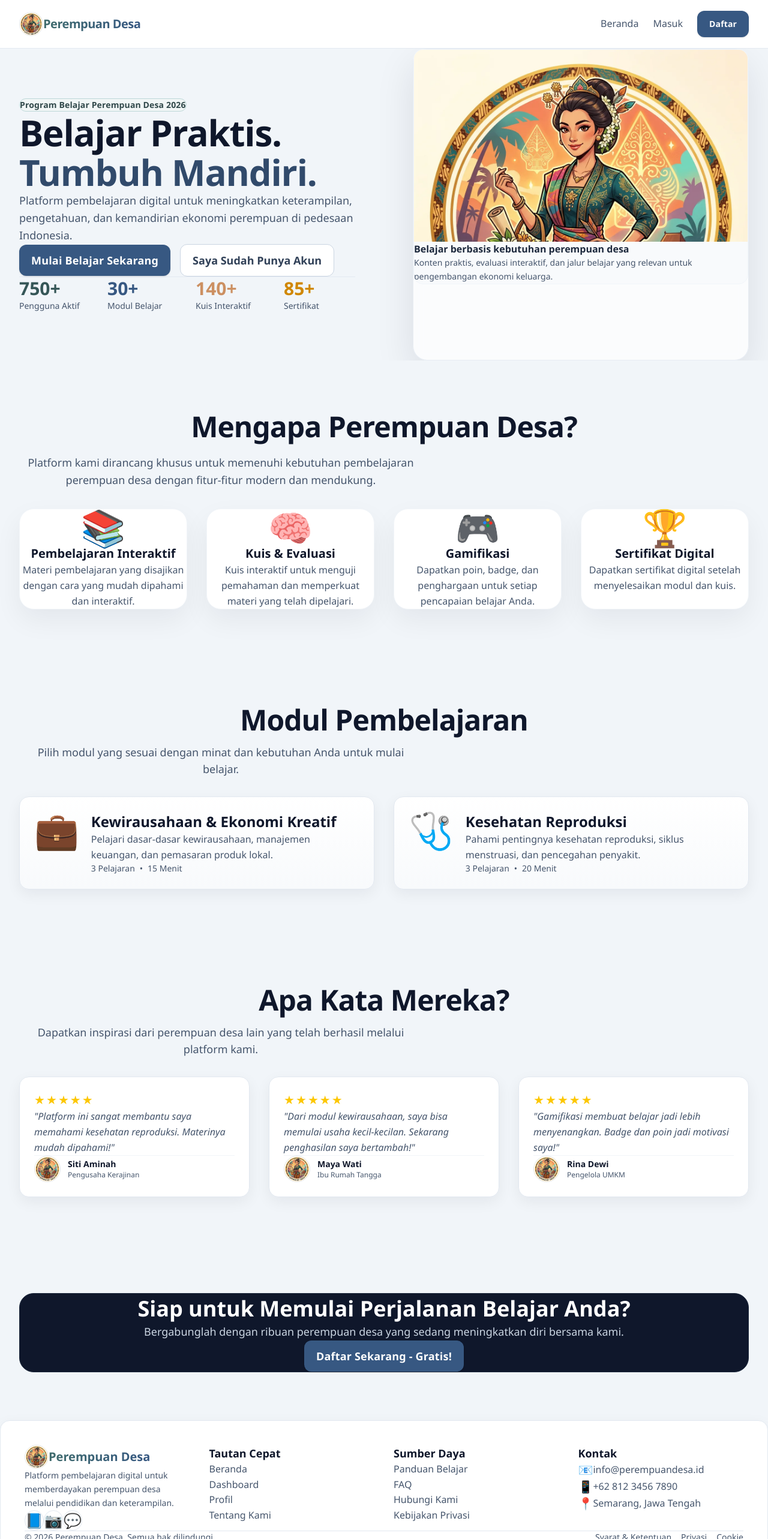
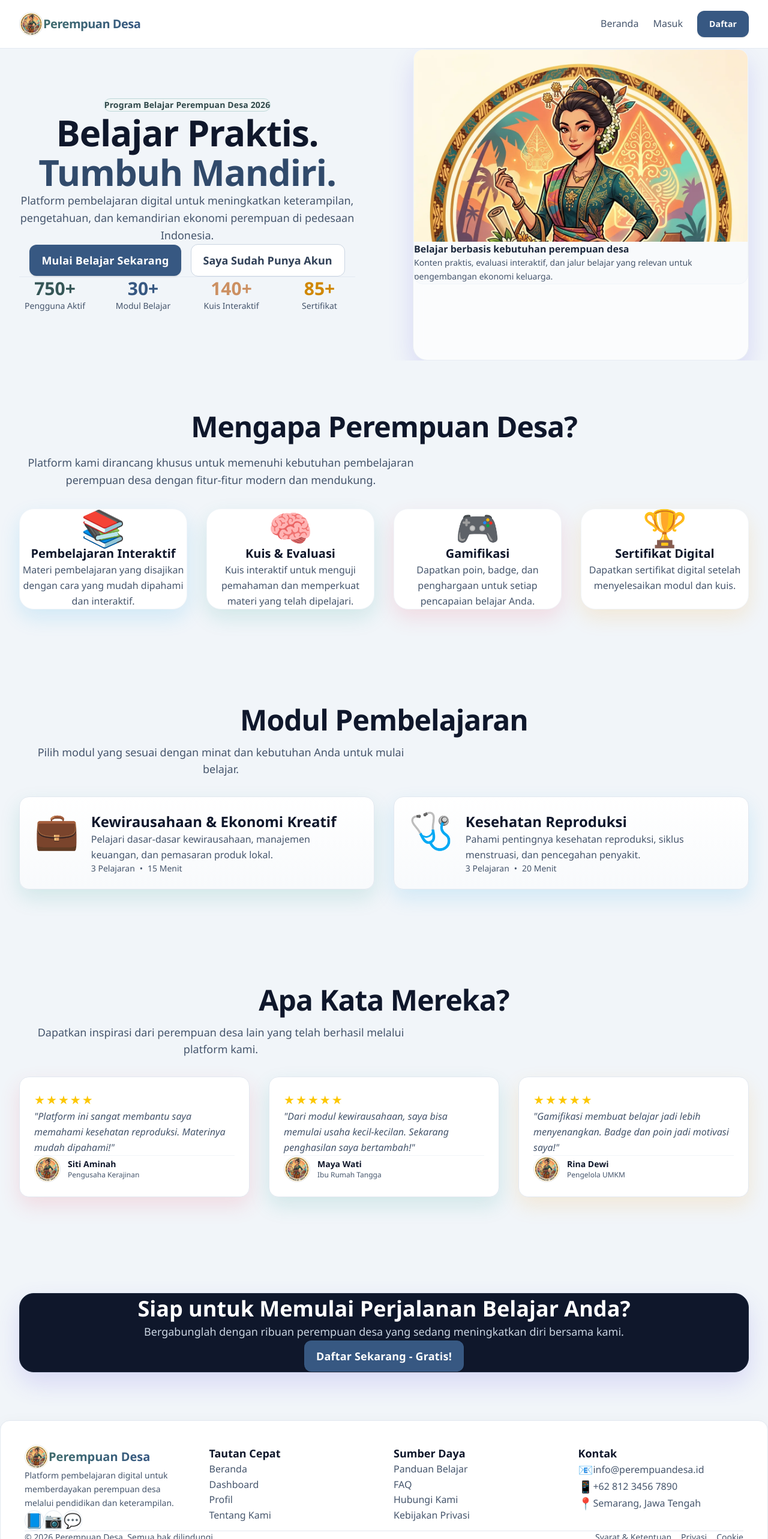
Before and after one commit to hendradedi/perempuandesa, a React (Vite) app: page / in a window 1280 px wide. Shown: the top 2566 px of the page at 60% size. Built offline with nearby package versions, Linux system fonts and the light colour scheme; no server answers.

Commit message:
style: add design tokens and soft multi-tone shadows

```diff
--- a/src/components/layout/LandingPage.jsx
+++ b/src/components/layout/LandingPage.jsx
@@ -12,7 +12,7 @@ const LandingPage = () => {
         </div>
 
         <div className="site-container grid grid-cols-1 lg:grid-cols-2 gap-12 lg:gap-20 xl:gap-24 2xl:gap-28 items-center">
-          <div className="text-center lg:text-left">
+          <div className="text-center">
             <span className="inline-flex items-center rounded-full border border-teal-200 bg-teal-50 text-teal-800 text-xs md:text-sm font-semibold tracking-[0.01em] px-3 py-1 mb-6">
               Program Belajar Perempuan Desa 2026
             </span>
@@ -23,11 +23,11 @@ const LandingPage = () => {
               <span className="text-primary-800">Tumbuh Mandiri.</span>
             </h1>
 
-            <p className="text-base md:text-lg text-slate-600 leading-relaxed max-w-2xl mx-auto lg:mx-0 mb-8">
+            <p className="text-base md:text-lg text-slate-600 leading-relaxed max-w-2xl mx-auto mb-8">
               Platform pembelajaran digital untuk meningkatkan keterampilan, pengetahuan, dan kemandirian ekonomi perempuan di pedesaan Indonesia.
             </p>
 
-            <div className="flex flex-col sm:flex-row items-stretch sm:items-center justify-center lg:justify-start gap-3 sm:gap-4 mb-8">
+            <div className="flex flex-col sm:flex-row items-stretch sm:items-center justify-center gap-3 sm:gap-4 mb-8">
               <Link to="/register" className="btn-primary text-base md:text-lg px-7 py-3.5 bg-slate-900 hover:bg-slate-800">
                 Mulai Belajar Sekarang
               </Link>
@@ -36,7 +36,7 @@ const LandingPage = () => {
               </Link>
             </div>
 
-            <div className="grid grid-cols-2 sm:grid-cols-4 gap-4 sm:gap-5 xl:gap-7 pt-6 border-t border-slate-200/80 text-center lg:text-left max-w-5xl mx-auto lg:mx-0">
+            <div className="grid grid-cols-2 sm:grid-cols-4 gap-4 sm:gap-5 xl:gap-7 pt-6 border-t border-slate-200/80 text-center max-w-5xl mx-auto">
               <div>
                 <p className="text-2xl md:text-3xl font-extrabold text-teal-700 leading-tight">750+</p>
                 <p className="text-xs md:text-sm text-slate-600 mt-1">Pengguna Aktif</p>
@@ -57,7 +57,7 @@ const LandingPage = () => {
           </div>
 
           <div className="w-full">
-            <div className="rounded-3xl border border-slate-200/80 bg-white/70 backdrop-blur-sm min-h-[320px] md:min-h-[460px] xl:min-h-[520px] p-5 md:p-7 xl:p-8 shadow-[0_24px_64px_rgba(15,23,42,0.1)]">
+            <div className="rounded-3xl border border-slate-200/80 bg-white/70 backdrop-blur-sm min-h-[320px] md:min-h-[460px] xl:min-h-[520px] p-5 md:p-7 xl:p-8 soft-shadow-indigo">
               <div className="h-full rounded-2xl overflow-hidden border border-slate-100 bg-slate-50 flex flex-col">
                 <img
                   src={perempuanDesaImage}
@@ -87,7 +87,7 @@ const LandingPage = () => {
           </div>
 
           <div className="grid grid-cols-1 md:grid-cols-2 lg:grid-cols-4 gap-6 md:gap-8">
-            <div className="rounded-3xl bg-white border border-slate-100 text-center flex flex-col h-full p-6 md:p-7 shadow-[0_18px_45px_rgba(15,23,42,0.06)]">
+            <div className="rounded-3xl bg-white border border-slate-100 text-center flex flex-col h-full p-6 md:p-7 soft-shadow-sky">
               <div className="text-5xl md:text-6xl mb-5 leading-none">📚</div>
               <h3 className="text-lg sm:text-xl font-bold text-slate-900 mb-4">Pembelajaran Interaktif</h3>
               <p className="text-slate-600 text-sm sm:text-base leading-relaxed flex-grow">
@@ -95,7 +95,7 @@ const LandingPage = () => {
               </p>
             </div>
 
-            <div className="rounded-3xl bg-white border border-slate-100 text-center flex flex-col h-full p-6 md:p-7 shadow-[0_18px_45px_rgba(15,23,42,0.06)]">
+            <div className="rounded-3xl bg-white border border-slate-100 text-center flex flex-col h-full p-6 md:p-7 soft-shadow-teal">
               <div className="text-5xl md:text-6xl mb-5 leading-none">🧠</div>
               <h3 className="text-lg sm:text-xl font-bold text-slate-900 mb-4">Kuis & Evaluasi</h3>
               <p className="text-slate-600 text-sm sm:text-base leading-relaxed flex-grow">
@@ -103,7 +103,7 @@ const LandingPage = () => {
               </p>
             </div>
 
-            <div className="rounded-3xl bg-white border border-slate-100 text-center flex flex-col h-full p-6 md:p-7 shadow-[0_18px_45px_rgba(15,23,42,0.06)]">
+            <div className="rounded-3xl bg-white border border-slate-100 text-center flex flex-col h-full p-6 md:p-7 soft-shadow-rose">
               <div className="text-5xl md:text-6xl mb-5 leading-none">🎮</div>
               <h3 className="text-lg sm:text-xl font-bold text-slate-900 mb-4">Gamifikasi</h3>
               <p className="text-slate-600 text-sm sm:text-base leading-relaxed flex-grow">
@@ -111,7 +111,7 @@ const LandingPage = () => {
               </p>
             </div>
 
-            <div className="rounded-3xl bg-white border border-slate-100 text-center flex flex-col h-full p-6 md:p-7 shadow-[0_18px_45px_rgba(15,23,42,0.06)]">
+            <div className="rounded-3xl bg-white border border-slate-100 text-center flex flex-col h-full p-6 md:p-7 soft-shadow-amber">
               <div className="text-5xl md:text-6xl mb-5 leading-none">🏆</div>
               <h3 className="text-lg sm:text-xl font-bold text-slate-900 mb-4">Sertifikat Digital</h3>
               <p className="text-slate-600 text-sm sm:text-base leading-relaxed flex-grow">
@@ -135,7 +135,7 @@ const LandingPage = () => {
           </div>
 
           <div className="grid grid-cols-1 md:grid-cols-2 gap-6 md:gap-8">
-            <div className="card-gradient p-6 md:p-8">
+            <div className="card-gradient soft-shadow-teal p-6 md:p-8">
               <div className="flex items-start gap-4 md:gap-5">
                 <div className="text-5xl md:text-6xl shrink-0 leading-none">💼</div>
                 <div className="min-w-0">
@@ -154,7 +154,7 @@ const LandingPage = () => {
               </div>
             </div>
 
-            <div className="card-gradient p-6 md:p-8">
+            <div className="card-gradient soft-shadow-sky p-6 md:p-8">
               <div className="flex items-start gap-4 md:gap-5">
                 <div className="text-5xl md:text-6xl shrink-0 leading-none">🩺</div>
                 <div className="min-w-0">
@@ -189,7 +189,7 @@ const LandingPage = () => {
           </div>
 
           <div className="grid grid-cols-1 md:grid-cols-2 lg:grid-cols-3 gap-6 md:gap-8">
-            <div className="card p-6 md:p-7">
+            <div className="card soft-shadow-rose p-6 md:p-7">
               <div className="flex items-center gap-0.5 mb-5">
                 {[1, 2, 3, 4, 5].map(star => (
                   <span key={star} className="text-yellow-400 text-lg md:text-xl">★</span>
@@ -211,7 +211,7 @@ const LandingPage = () => {
               </div>
             </div>
 
-            <div className="card p-6 md:p-7">
+            <div className="card soft-shadow-teal p-6 md:p-7">
               <div className="flex items-center gap-0.5 mb-5">
                 {[1, 2, 3, 4, 5].map(star => (
                   <span key={star} className="text-yellow-400 text-lg md:text-xl">★</span>
@@ -233,7 +233,7 @@ const LandingPage = () => {
               </div>
             </div>
 
-            <div className="card p-6 md:p-7">
+            <div className="card soft-shadow-amber p-6 md:p-7">
               <div className="flex items-center gap-0.5 mb-5">
                 {[1, 2, 3, 4, 5].map(star => (
                   <span key={star} className="text-yellow-400 text-lg md:text-xl">★</span>
@@ -261,7 +261,7 @@ const LandingPage = () => {
       {/* CTA Section */}
       <section className="w-full section-pad">
         <div className="site-container text-center">
-          <div className="rounded-3xl bg-slate-900 px-6 sm:px-8 md:px-12 py-12 md:py-16 border border-slate-800">
+          <div className="rounded-3xl bg-slate-900 px-6 sm:px-8 md:px-12 py-12 md:py-16 border border-slate-800 soft-shadow-indigo">
             <h2 className="text-2xl sm:text-3xl md:text-4xl font-bold text-white mb-4 md:mb-6 leading-snug">
             Siap untuk Memulai Perjalanan Belajar Anda?
             </h2>
--- a/src/index.css
+++ b/src/index.css
@@ -1,6 +1,15 @@
 @import "tailwindcss";
 @import url("https://fonts.googleapis.com/css2?family=Plus+Jakarta+Sans:wght@400;500;600;700;800&display=swap");
 @config "../tailwind.config.js";
+
+:root {
+  --shadow-neutral: 0 12px 30px rgba(15, 23, 42, 0.08);
+  --shadow-sky: 0 14px 34px rgba(14, 165, 233, 0.14);
+  --shadow-teal: 0 14px 34px rgba(13, 148, 136, 0.14);
+  --shadow-rose: 0 14px 34px rgba(244, 63, 94, 0.14);
+  --shadow-amber: 0 14px 34px rgba(245, 158, 11, 0.14);
+  --shadow-indigo: 0 18px 42px rgba(79, 70, 229, 0.16);
+}
 
 * {
   margin: 0;
@@ -179,14 +188,34 @@ a {
 .card {
   @apply rounded-2xl p-6 border border-slate-200;
   background: #ffffff;
-  box-shadow: 0 8px 24px rgba(15, 23, 42, 0.06);
+  box-shadow: var(--shadow-neutral);
   backdrop-filter: blur(8px);
 }
 
 .card-gradient {
   @apply rounded-2xl p-6 border border-slate-200;
   background: linear-gradient(180deg, #ffffff 0%, #f8fafc 100%);
-  box-shadow: 0 8px 24px rgba(15, 23, 42, 0.06);
+  box-shadow: var(--shadow-neutral);
+}
+
+.soft-shadow-sky {
+  box-shadow: var(--shadow-sky);
+}
+
+.soft-shadow-teal {
+  box-shadow: var(--shadow-teal);
+}
+
+.soft-shadow-rose {
+  box-shadow: var(--shadow-rose);
+}
+
+.soft-shadow-amber {
+  box-shadow: var(--shadow-amber);
+}
+
+.soft-shadow-indigo {
+  box-shadow: var(--shadow-indigo);
 }
 
 .form-label {
```
